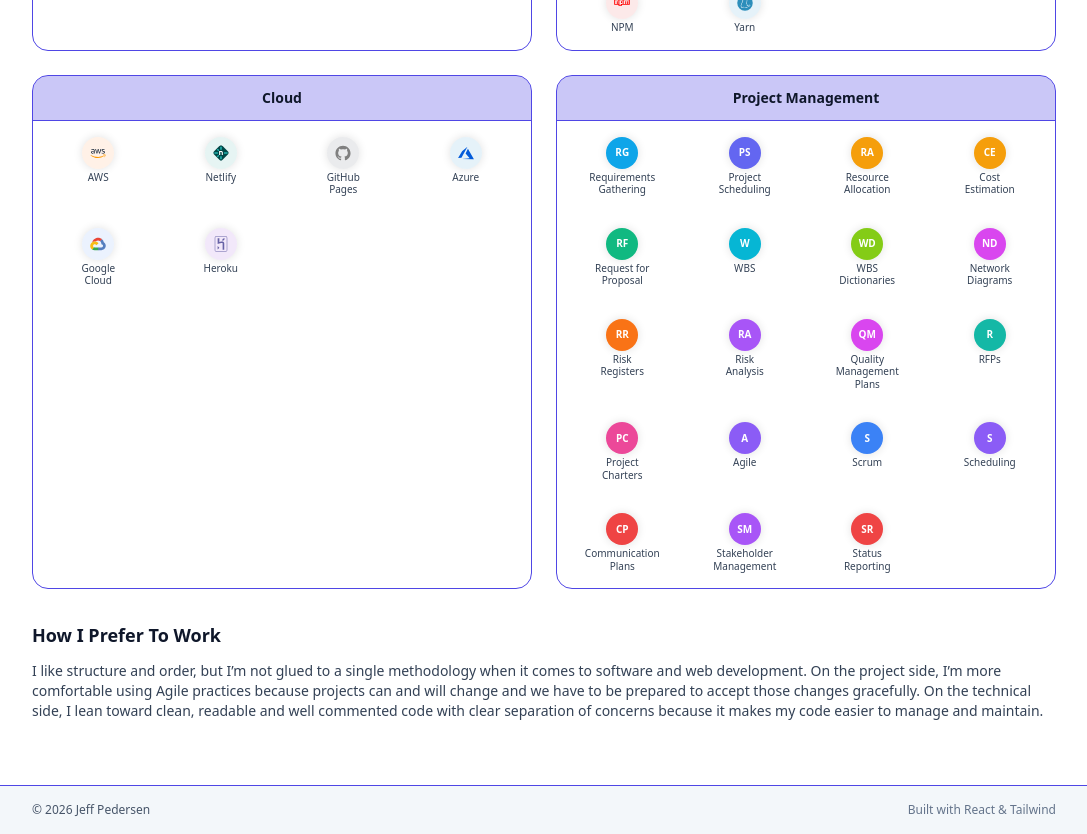
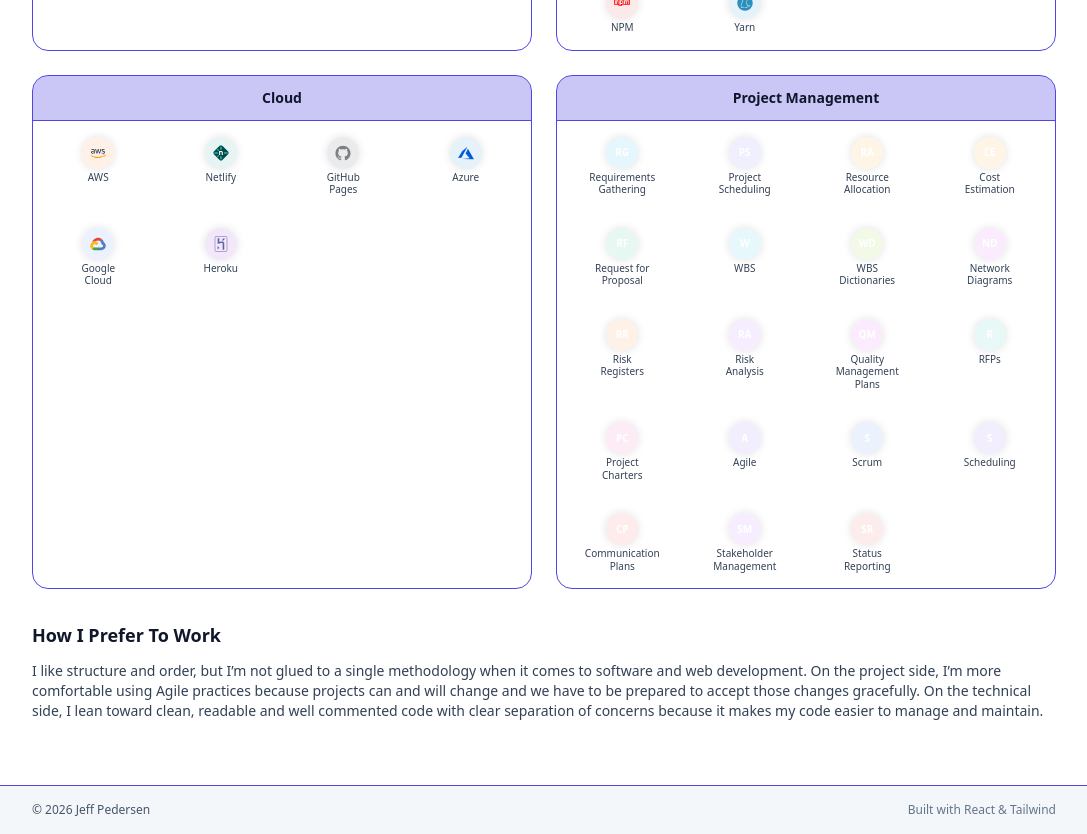
Before and after one commit to J-Pedersen/dev-portfolio, a React (Vite) app: page /skills in a window 1280 px wide. Shown: the part 1100-1934 px from the top of the page, without its empty margins (96-1183 px from the left). Built offline with nearby package versions, Linux system fonts and the light colour scheme; the HTML template or start-up script is replaced by a standard one.

Commit message:
updated skills icons bg

```diff
--- a/src/components/TechIcon.jsx
+++ b/src/components/TechIcon.jsx
@@ -141,22 +141,22 @@ const NAME_TO_BG = {
 };
 
 const RANDOM_BG_COLORS = [
-  "bg-red-500",
-  "bg-orange-500",
-  "bg-amber-500",
-  "bg-yellow-500",
-  "bg-lime-500",
-  "bg-green-500",
-  "bg-emerald-500",
-  "bg-teal-500",
-  "bg-cyan-500",
-  "bg-sky-500",
-  "bg-blue-500",
-  "bg-indigo-500",
-  "bg-violet-500",
-  "bg-purple-500",
-  "bg-fuchsia-500",
-  "bg-pink-500",
+  "bg-red-500/10",
+  "bg-orange-500/10",
+  "bg-amber-500/10",
+  "bg-yellow-500/10",
+  "bg-lime-500/10",
+  "bg-green-500/10",
+  "bg-emerald-500/10",
+  "bg-teal-500/10",
+  "bg-cyan-500/10",
+  "bg-sky-500/10",
+  "bg-blue-500/10",
+  "bg-indigo-500/10",
+  "bg-violet-500/10",
+  "bg-purple-500/10",
+  "bg-fuchsia-500/10",
+  "bg-pink-500/10",
 ];
 
 const getRandomColorFromString = (str) => {
```
